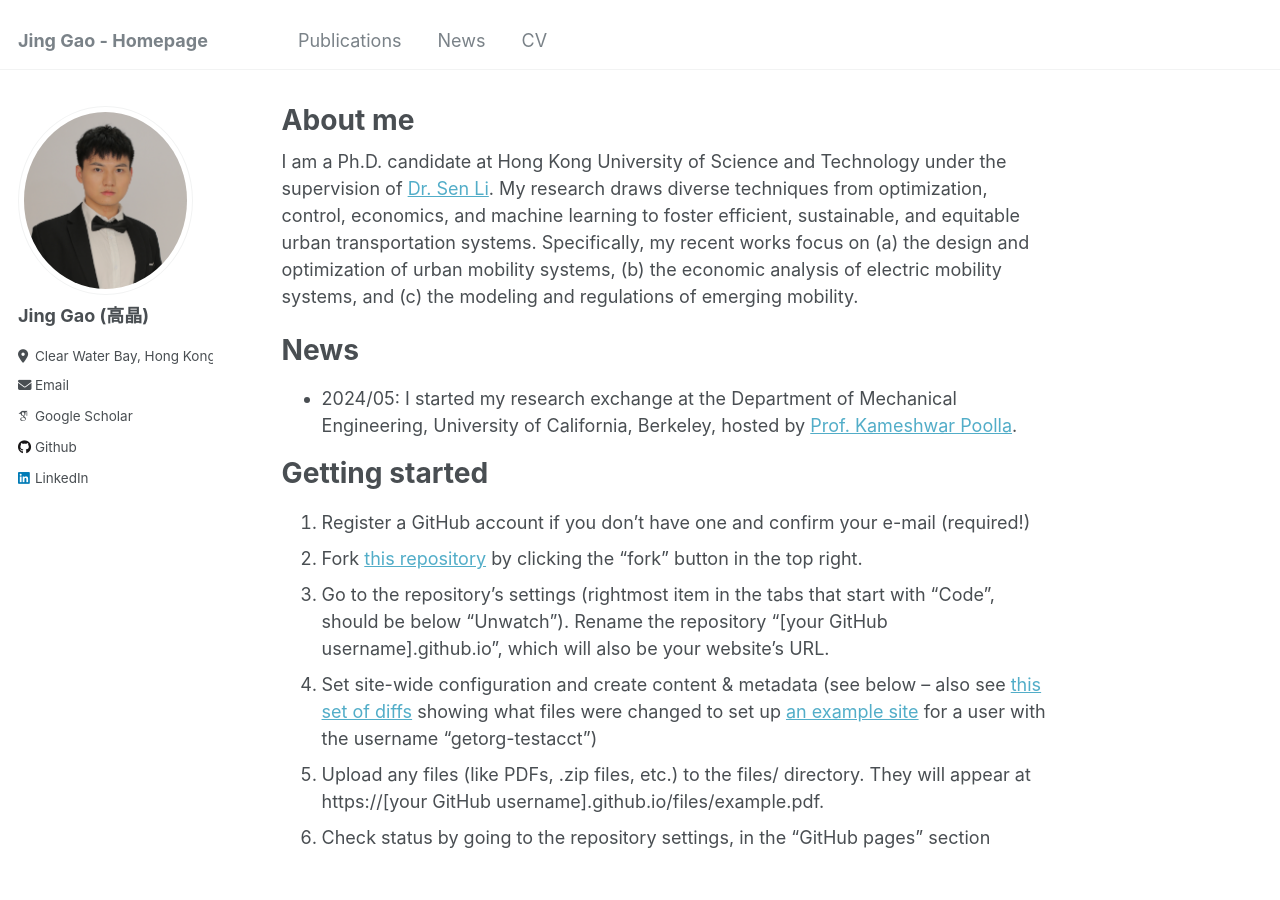
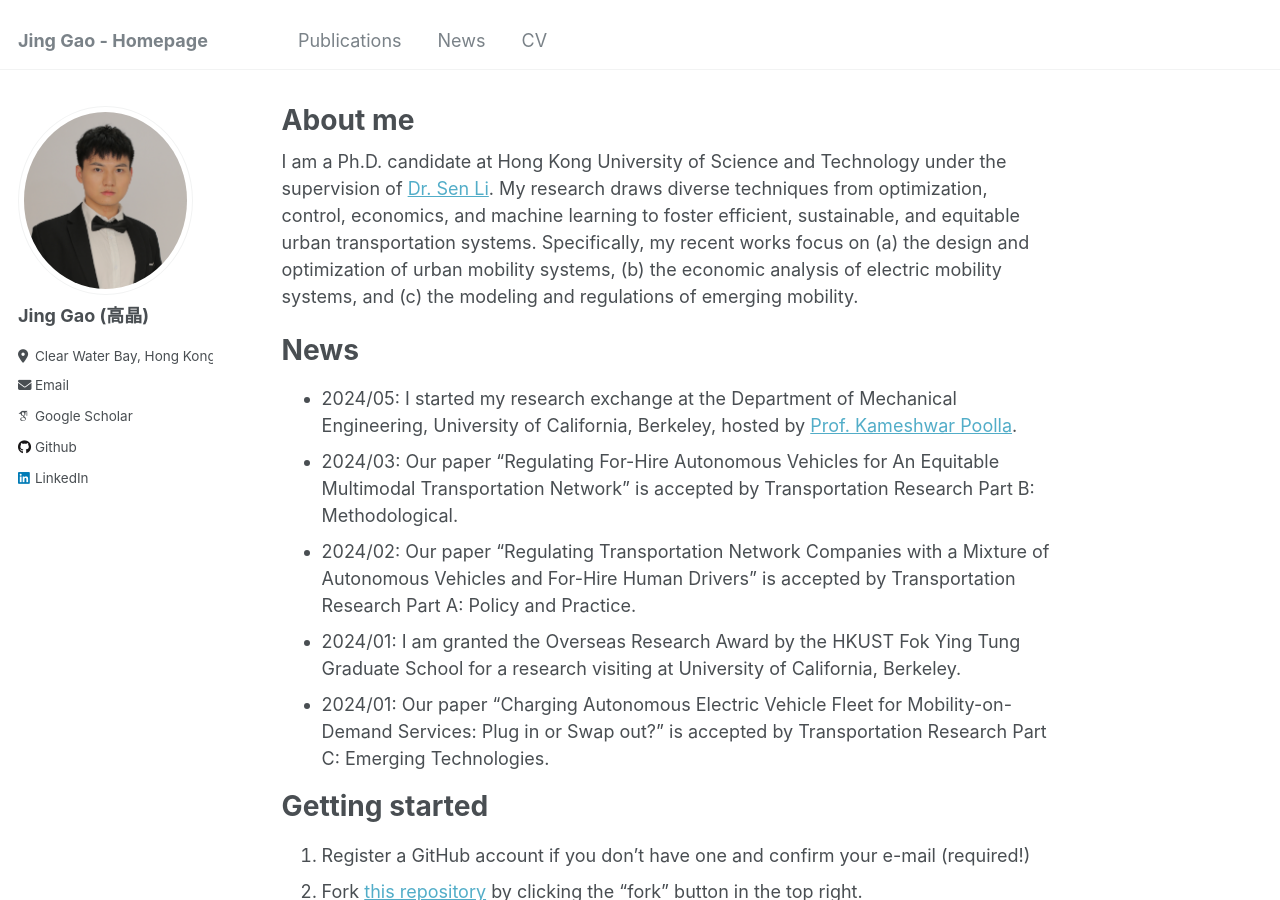
Before and after one commit to jgaoax/jgaoax.github.io, a Jekyll site: the page built from _pages/about.md, in a window 1280 px wide and 900 px high. Built offline with Jekyll 4.4.1, drawn with Linux system fonts in a browser that asks for light colours; some web fonts are replaced.

Commit message:
Update about.md

```diff
--- a/_pages/about.md
+++ b/_pages/about.md
@@ -12,6 +12,10 @@ I am a Ph.D. candidate at Hong Kong University of Science and Technology under t
 News
 ======
 * 2024/05: I started my research exchange at the Department of Mechanical Engineering, University of California, Berkeley, hosted by [Prof. Kameshwar Poolla](https://www2.eecs.berkeley.edu/Faculty/Homepages/poolla.html).
+* 2024/03: Our paper "Regulating For-Hire Autonomous Vehicles for An Equitable Multimodal Transportation Network" is accepted by Transportation Research Part B: Methodological.
+* 2024/02: Our paper "Regulating Transportation Network Companies with a Mixture of Autonomous Vehicles and For-Hire Human Drivers" is accepted by Transportation Research Part A: Policy and Practice.
+* 2024/01: I am granted the Overseas Research Award by the HKUST Fok Ying Tung Graduate School for a research visiting at University of California, Berkeley.
+* 2024/01: Our paper "Charging Autonomous Electric Vehicle Fleet for Mobility-on-Demand Services: Plug in or Swap out?" is accepted by Transportation Research Part C: Emerging Technologies.
 
 Getting started
 ======
```
